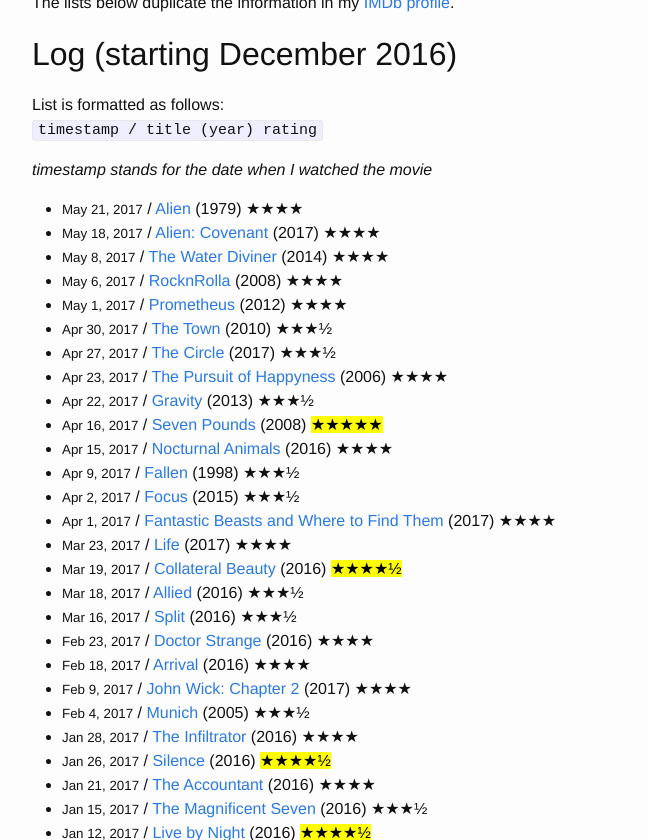
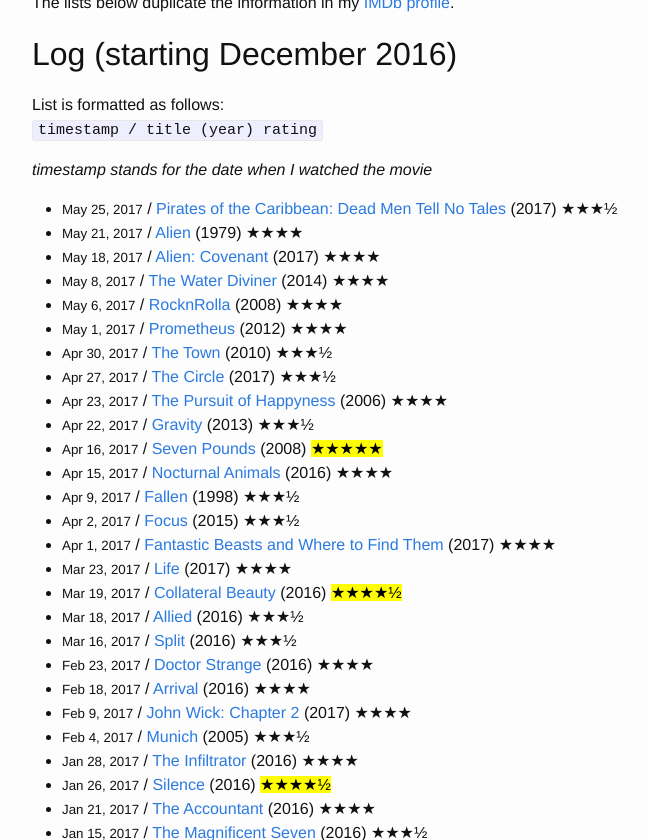
Before and after one commit to aspyatkin/personal-website, a Jekyll site: the page built from movie-list.md, in a window 1280 px wide and 900 px high, scrolled down 452 px, cut to the strip 60-900 px from the top of the window. Shown: the whole strip, without its empty margins (238-886 px from the left). Built offline with Jekyll 4.4.1, drawn with Linux system fonts in a browser that asks for light colours.

Commit message:
Update movie list

```diff
--- a/movie-list.md
+++ b/movie-list.md
@@ -5,6 +5,12 @@
 permalink: /movie-list/
 top_ndx: 4
 log_list:
+  - date: 'May 25, 2017'
+    title: 'Pirates of the Caribbean: Dead Men Tell No Tales'
+    year: 2017
+    rating: 3.5
+    url: 'http://www.imdb.com/title/tt1790809/'
+
   - date: 'May 21, 2017'
     title: 'Alien'
     year: 1979
```
